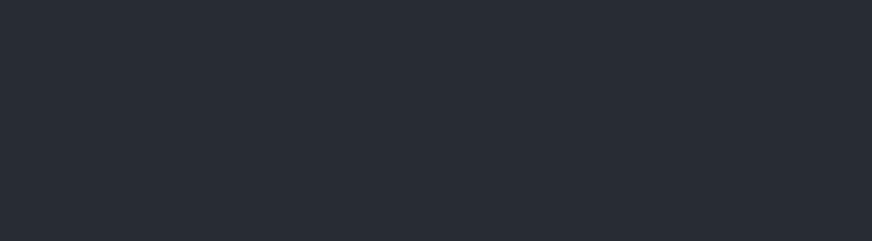
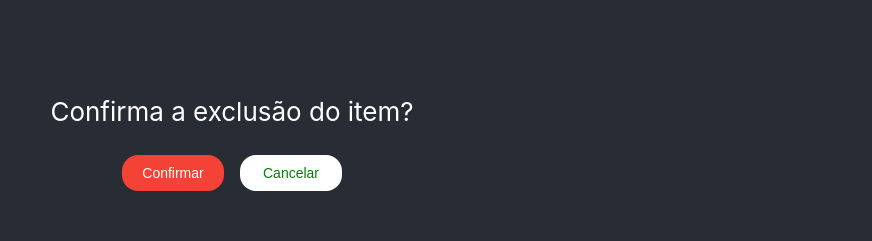
Before and after one commit to diorgenesmorais/prayer-family, a React (Create React App) app in the folder client/: page / in a window 1280 px wide. Both pictures are taken after a click on the button "Reset". Shown: the part 270-511 px from the top of the page, without its empty margins (408-1280 px from the left). Built offline with nearby package versions, Linux system fonts and the light colour scheme; no server answers.

Commit message:
feat: adds deletion confirmation

```diff
--- a/client/src/App.js
+++ b/client/src/App.js
@@ -6,6 +6,7 @@
   const [name, setName] = useState('');
   const [message, setMessage] = useState('');
   const [drawn, setDrawn] = useState([]);
+  const [showPopup, setShowPopup] = useState(false);
 
   useEffect(() => {
     getDrawnStatus();
@@ -43,20 +44,42 @@
     }
   };
 
+  const handleDeleteClick = () => {
+    setShowPopup(true);
+  };
+
+  const handleConfirmDelete = () => {
+    setShowPopup(false);
+    handleControl('/reset')
+  };
+
+  const handleCancelDelete = () => {
+    setShowPopup(false);
+  };
+
   return (
     <div className="App">
       <header className="App-header">
         <div className='control-btn'>
           <button className="btn btn-draw" onClick={handleDraw}>Sorteio</button>
           <button className='btn btn-last-draw' onClick={() => handleControl('/last-draw')}>Último</button>
-          <button className='btn btn-reset' onClick={() => handleControl('/reset')}>Reset</button>
+          <button className='btn btn-reset' onClick={() => handleDeleteClick()}>Reset</button>
         </div>
-        <div>
+        {!showPopup &&
+          <div>
           <div className='name-effect'>
             <p className='chosen-one'>{name}</p>
           </div>
           <p className='message'>{message}</p>
         </div>
+        }
+        {showPopup &&
+          <div className="popup">
+            <p>Confirma a exclusão do item?</p>
+            <button className='btn btn-reset' style={{"margin-right": "16px"}} onClick={handleConfirmDelete}>Confirmar</button>
+            <button className='btn btn-last-draw' onClick={handleCancelDelete}>Cancelar</button>
+          </div>
+        }
       </header>
       <div className='list-status'>
         <SortedList data={drawn} />
```
